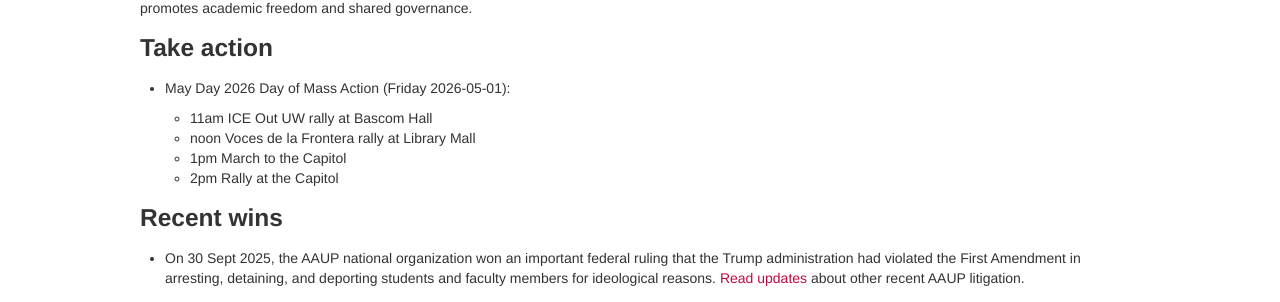
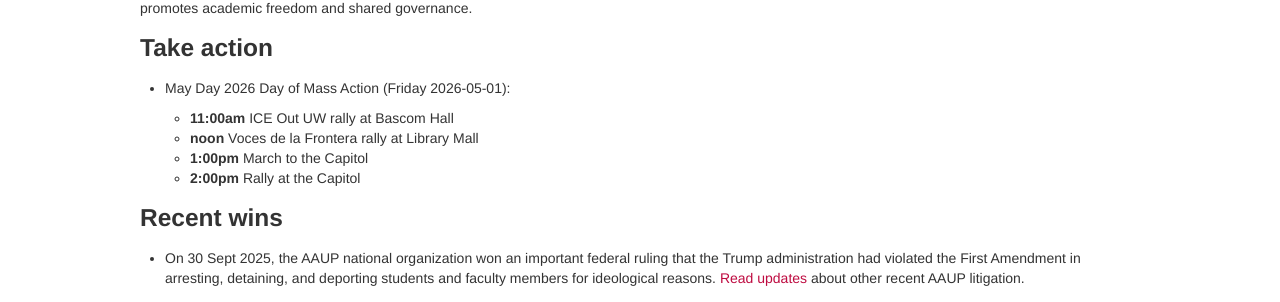
Before and after one commit to aaupmadison/aaupmadison.github.io, a Jekyll site: the page built from index.md, in a window 1280 px wide. Shown: the part 234-536 px from the top of the page. Built offline with Jekyll 4.4.1, drawn with Linux system fonts in a browser that asks for light colours.

Commit message:
bold times

```diff
--- a/index.md
+++ b/index.md
@@ -14,10 +14,10 @@ academic staff that promotes academic freedom and shared governance.
 
 - May Day 2026 Day of Mass Action (Friday 2026-05-01):
 
-  - 11am ICE Out UW rally at Bascom Hall
-  - noon Voces de la Frontera rally at Library Mall
-  - 1pm March to the Capitol
-  - 2pm Rally at the Capitol
+  - **11:00am** ICE Out UW rally at Bascom Hall
+  - **noon** Voces de la Frontera rally at Library Mall
+  - **1:00pm** March to the Capitol
+  - **2:00pm** Rally at the Capitol
 
 
 ### Recent wins
```
